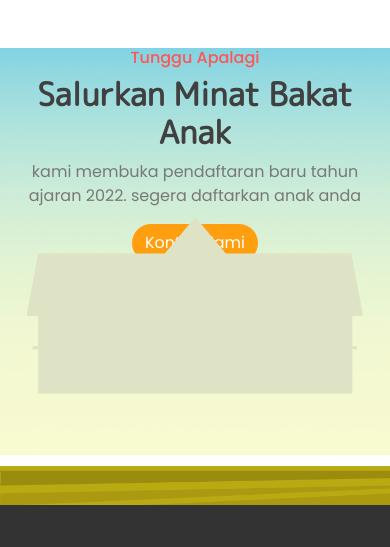
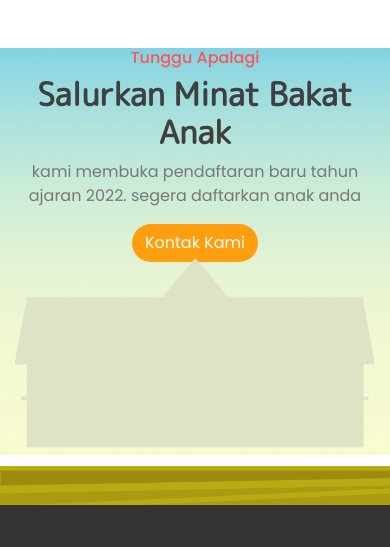
Before and after one commit to Hub-Academy-Inagata/Enjie-PageStyle1, a plain HTML site: page index.html in a window 390 px wide. Shown: the part 8100-8647 px from the top of the page. Drawn offline with nearby package versions, Linux system fonts and the light colour scheme; files whose address does not match are found by name.

Commit message:
Update beranda.css

```diff
--- a/css/beranda.css
+++ b/css/beranda.css
@@ -333,9 +333,8 @@ body{
 }
 
 .banner-salurkan .content .home {
-    width: 336px;
-    /* margin-bottom: 30px; */
-    margin-top: -275px;
+    width: 360px;
+    margin-top: -319px;
 }
 
 footer{
@@ -555,6 +554,10 @@ footer{
         align-items: center;
         flex-direction: column;
     }
+
+    .banner-salurkan .home {
+        padding-top: 138px;
+    }
 }
 
 @media only screen and (min-width: 1590px) {
```
